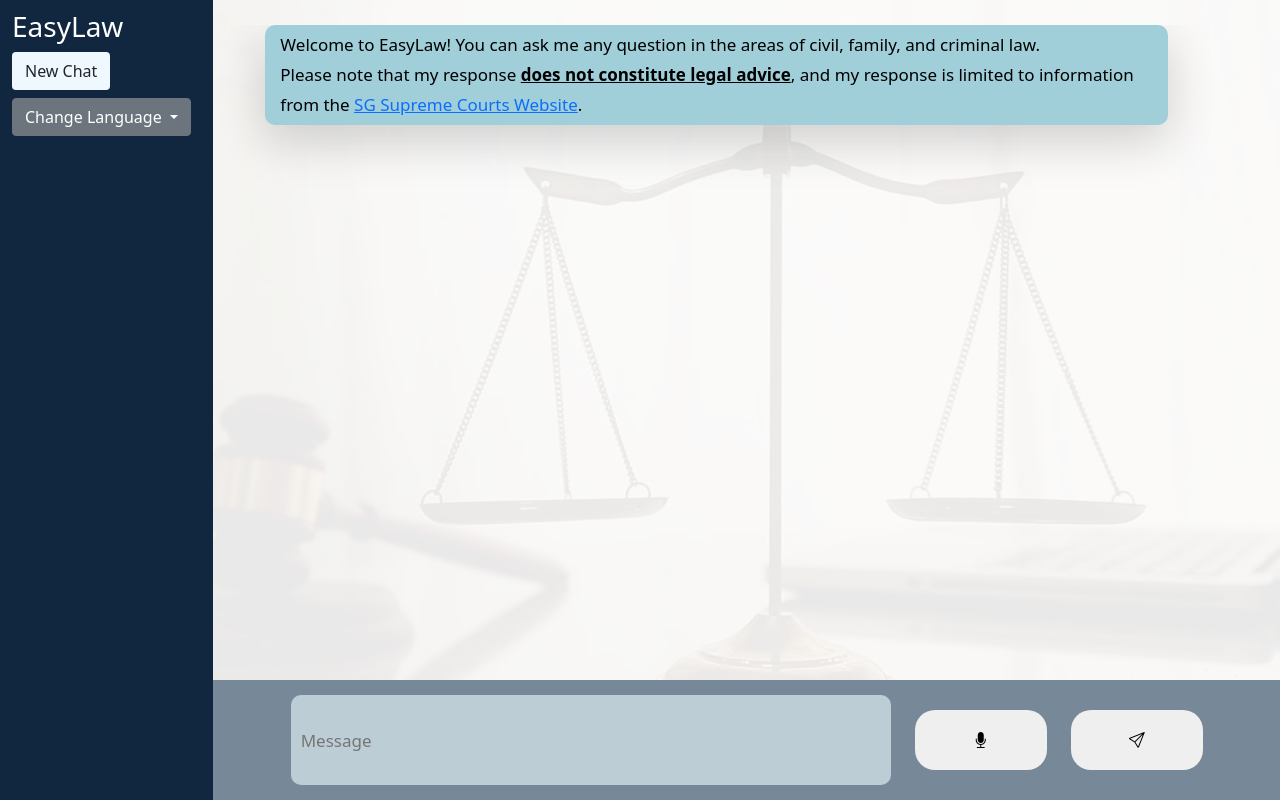
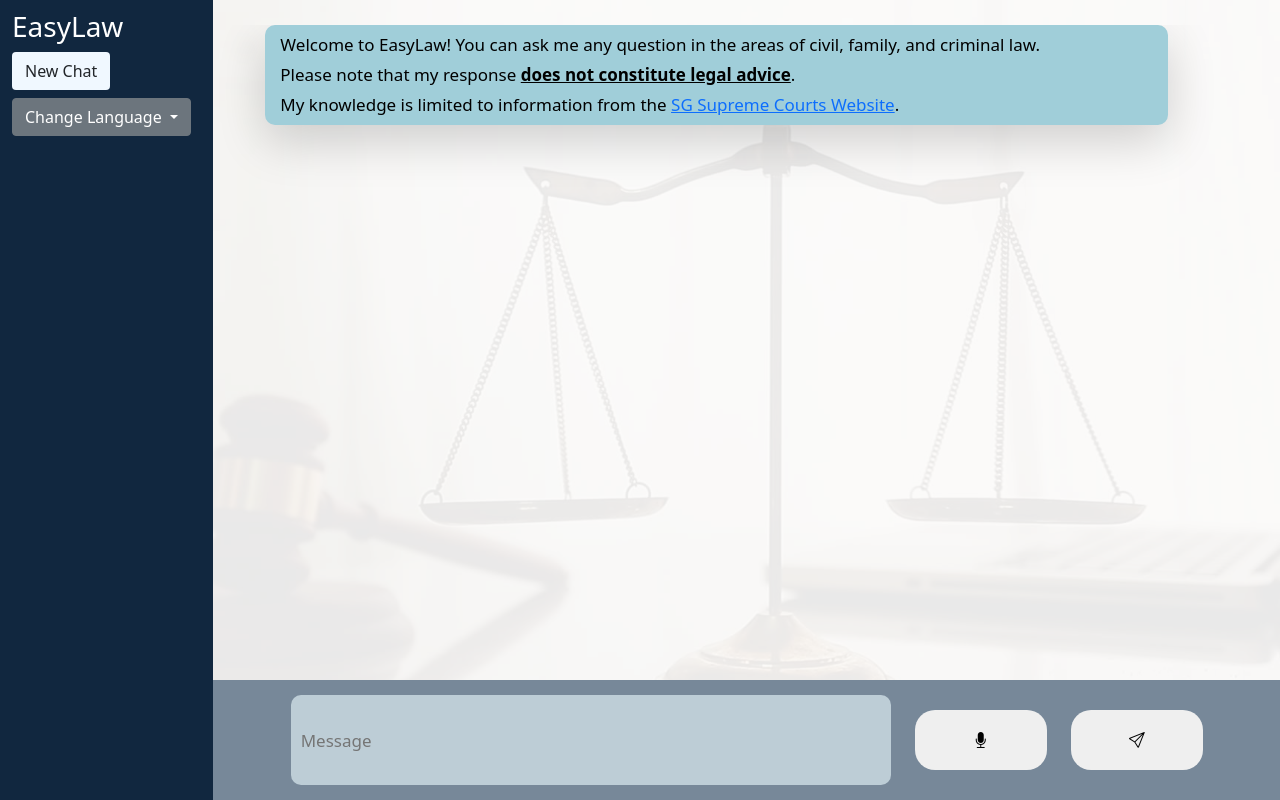
Before and after one commit to Benhzy/A2J, a Flask app: page / in a window 1280 px wide. Run offline with Flask 2, Linux system fonts and the light colour scheme; some libraries are stand-ins or nearby versions.

Commit message:
minor edits to html

```diff
--- a/templates/samplefrontendmahesh.html
+++ b/templates/samplefrontendmahesh.html
@@ -39,7 +39,7 @@
         <div class="row chat-area">
           <div id="chatbox">
             <p class="botText shadow-lg" id="welcomeMsg">
-              <span>Welcome to EasyLaw! You can ask me any question in the areas of civil, family, and criminal law.<br>Please note that my response <b><u>does not constitute legal advice</u></b>, and my response is limited to information from the <a href="https://www.judiciary.gov.sg/" target="_blank">SG Supreme Courts Website</a>. </span>
+              <span>Welcome to EasyLaw! You can ask me any question in the areas of civil, family, and criminal law. <br>Please note that my response <b><u>does not constitute legal advice</u></b>. <br>My knowledge is limited to information from the <a href="https://www.judiciary.gov.sg/" target="_blank">SG Supreme Courts Website</a>. </span>
             </p>
           </div>
         </div>
```
